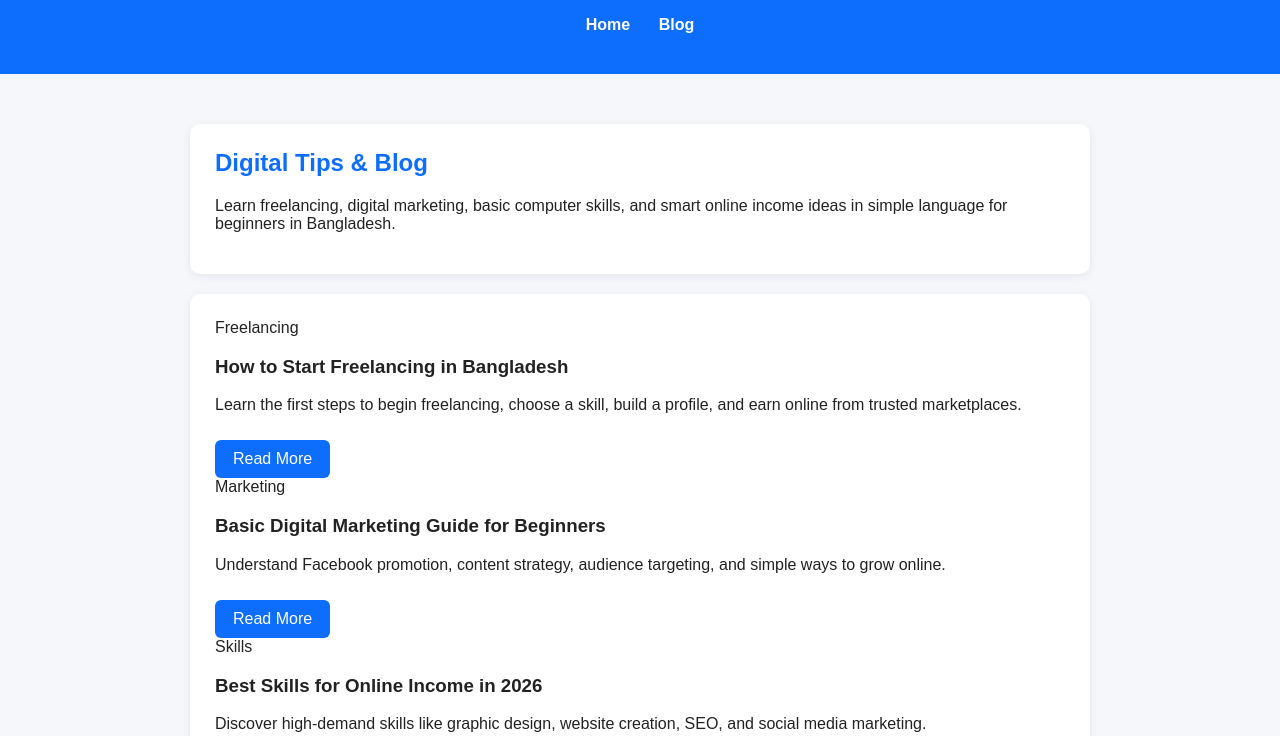
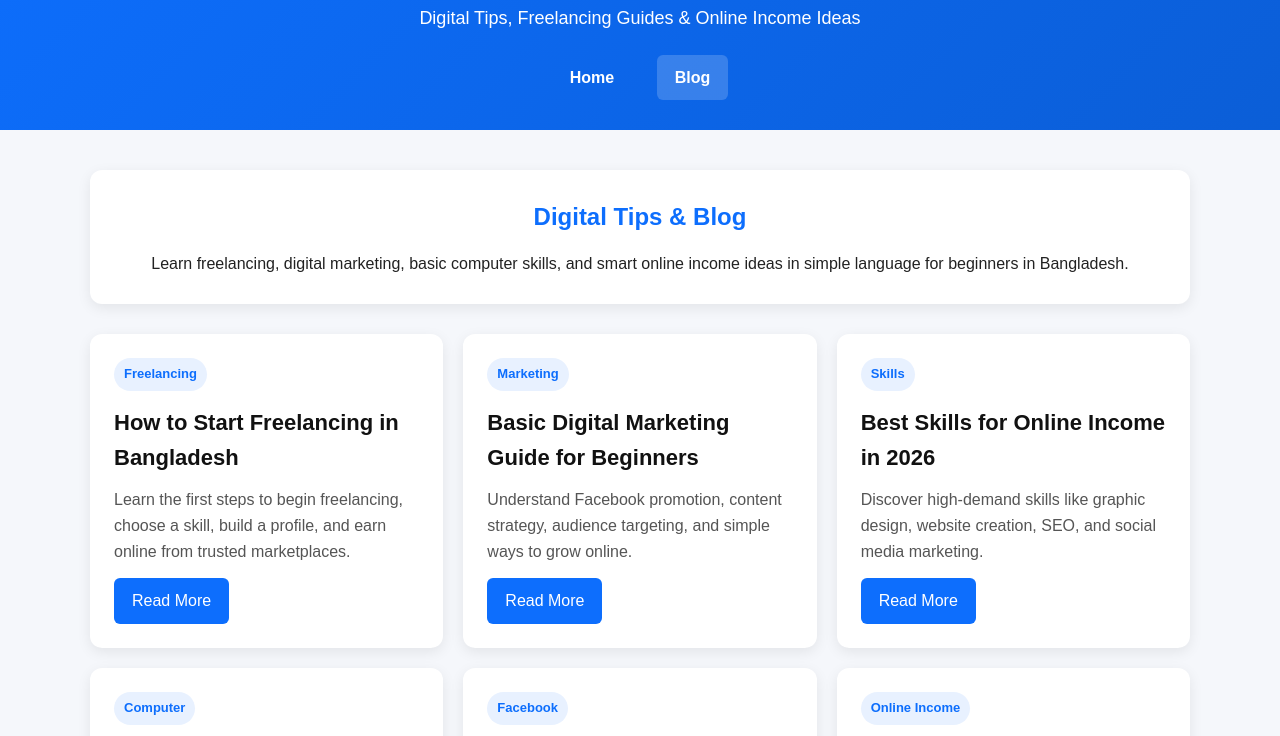
Before and after one commit to sheikhminar3624-hue/alicreationbd, a plain HTML site: page blog.html in a window 1280 px wide. Shown: the part 117-853 px from the top of the page. Drawn offline with Linux system fonts and the light colour scheme.

Commit message:
Refactor CSS styles for layout and design improvements

```diff
--- a/assets/style.css
+++ b/assets/style.css
@@ -1,76 +1,171 @@
-body {
+* {
   margin: 0;
   padding: 0;
-  font-family: Arial, sans-serif;
-  background: #f5f7fa;
-  color: #222;
+  box-sizing: border-box;
 }
 
-header {
-  background: #0d6efd;
-  color: white;
-  text-align: center;
-  padding: 40px 20px;
+body {
+  font-family: Arial, sans-serif;
+  background: #f5f7fb;
+  color: #222;
+  line-height: 1.6;
 }
 
-header h1 {
-  margin: 0;
-  font-size: 36px;
+.container {
+  width: 90%;
+  max-width: 1100px;
+  margin: 0 auto;
 }
 
-header p {
-  margin-top: 10px;
-  font-size: 18px;
+.site-header {
+  background: linear-gradient(135deg, #0d6efd, #0b5ed7);
+  color: white;
+  padding: 50px 0 30px;
+  text-align: center;
 }
 
-nav {
-  margin-top: 20px;
+.site-header h1 {
+  font-size: 38px;
+  margin-bottom: 10px;
 }
 
-nav a {
+.site-header p {
+  font-size: 18px;
+  margin-bottom: 22px;
+}
+
+.navbar {
+  margin-top: 10px;
+}
+
+.navbar a {
+  display: inline-block;
   color: white;
   text-decoration: none;
-  margin: 0 12px;
+  margin: 0 10px;
+  padding: 10px 18px;
+  border-radius: 6px;
   font-weight: bold;
+  transition: 0.3s;
 }
 
-nav a:hover {
-  text-decoration: underline;
+.navbar a:hover,
+.navbar a.active {
+  background: rgba(255, 255, 255, 0.18);
 }
 
 main {
-  max-width: 900px;
-  margin: 30px auto;
-  padding: 20px;
+  padding: 40px 0;
 }
 
 section {
+  margin-bottom: 25px;
+}
+
+section:not(.blog-grid) {
   background: white;
-  margin-bottom: 20px;
-  padding: 25px;
-  border-radius: 10px;
-  box-shadow: 0 2px 8px rgba(0, 0, 0, 0.08);
+  padding: 28px;
+  border-radius: 12px;
+  box-shadow: 0 4px 14px rgba(0, 0, 0, 0.08);
 }
 
 section h2 {
-  margin-top: 0;
   color: #0d6efd;
+  margin-bottom: 14px;
 }
 
 ul {
   padding-left: 20px;
 }
 
-section a {
+section a,
+.blog-card a {
   display: inline-block;
-  margin-top: 10px;
+  margin-top: 14px;
   background: #0d6efd;
   color: white;
+  text-decoration: none;
   padding: 10px 18px;
-  text-decoration: none;
   border-radius: 6px;
+  transition: 0.3s;
 }
 
-section a:hover {
+section a:hover,
+.blog-card a:hover {
   background: #0b5ed7;
 }
+
+.blog-page .blog-hero {
+  text-align: center;
+  margin-bottom: 30px;
+}
+
+.blog-grid {
+  display: grid;
+  grid-template-columns: repeat(auto-fit, minmax(280px, 1fr));
+  gap: 20px;
+  background: transparent;
+  box-shadow: none;
+  padding: 0;
+}
+
+.blog-card {
+  background: white;
+  padding: 24px;
+  border-radius: 12px;
+  box-shadow: 0 4px 14px rgba(0, 0, 0, 0.08);
+  transition: transform 0.3s, box-shadow 0.3s;
+}
+
+.blog-card:hover {
+  transform: translateY(-5px);
+  box-shadow: 0 8px 20px rgba(0, 0, 0, 0.12);
+}
+
+.blog-tag {
+  display: inline-block;
+  background: #e8f1ff;
+  color: #0d6efd;
+  font-size: 13px;
+  font-weight: bold;
+  padding: 6px 10px;
+  border-radius: 30px;
+  margin-bottom: 14px;
+}
+
+.blog-card h3 {
+  font-size: 22px;
+  margin-bottom: 12px;
+  color: #111;
+}
+
+.blog-card p {
+  color: #555;
+}
+
+.site-footer {
+  background: #111827;
+  color: #d1d5db;
+  text-align: center;
+  padding: 22px 0;
+  margin-top: 40px;
+}
+
+@media (max-width: 768px) {
+  .site-header h1 {
+    font-size: 30px;
+  }
+
+  .site-header p {
+    font-size: 16px;
+  }
+
+  .navbar a {
+    margin: 6px 4px;
+    padding: 8px 14px;
+  }
+
+  .blog-card h3 {
+    font-size: 20px;
+  }
+}
```
